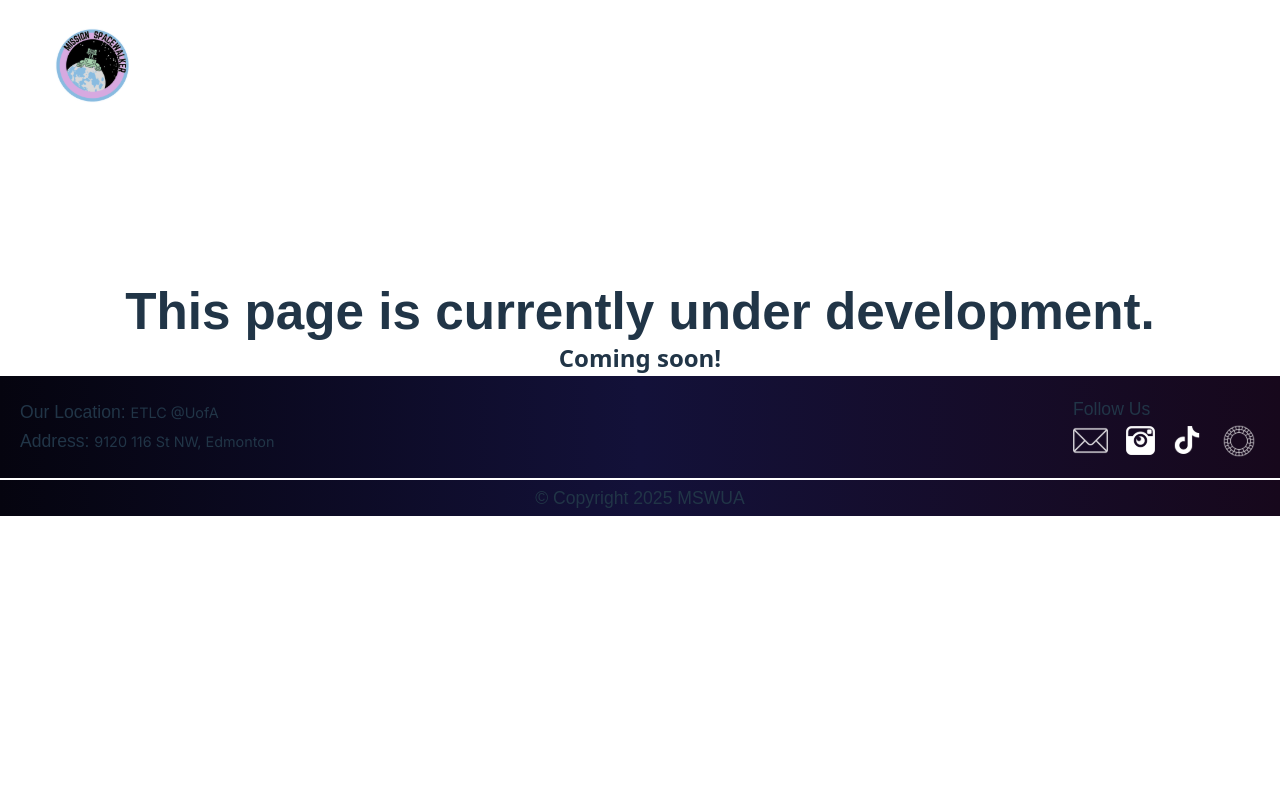
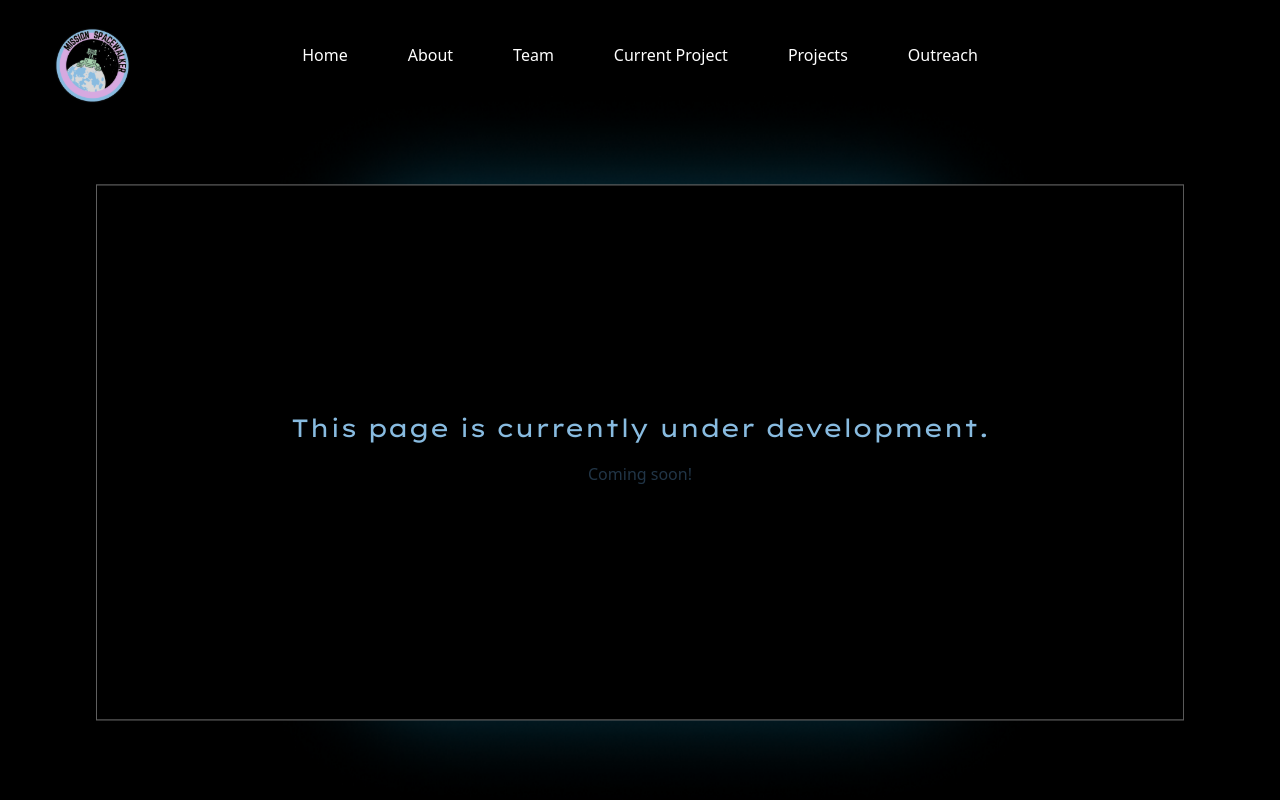
Before and after one commit to kalista13/MSWUA, a React (Vite) app: page /wip in a window 1280 px wide. Shown: the top 800 px of the page. Built offline with nearby package versions, Linux system fonts and the light colour scheme; the HTML template or start-up script is replaced by a standard one; a web font is replaced by a local one.

Commit message:
Style wip page

```diff
--- a/src/pages/wippage/WipPage.css
+++ b/src/pages/wippage/WipPage.css
@@ -0,0 +1,32 @@
+#wip {
+  width: 100vw;
+  height: 800px;
+  padding-top: 50px;
+  overflow-y: hidden;
+  background-color: var(--bg-color);
+}
+
+.wip {
+  width: 100%;
+  height: 100%;
+  display: flex;
+  flex-direction: column;
+  justify-content: center;
+  align-items: center;
+  gap: 20px;
+  background-image: url(../../assets/images/background/bg-wip.png);
+  background-repeat: no-repeat;
+  background-size: 85% 90%;
+  background-position: center;
+}
+
+.wip h1 {
+  font-family: "Lexend Giga", arial;
+  font-size: 25px;
+  color: var(--blue-highlight);
+}
+
+.wip h2 {
+  font-weight: normal;
+  font-size: 1rem;
+}
```
